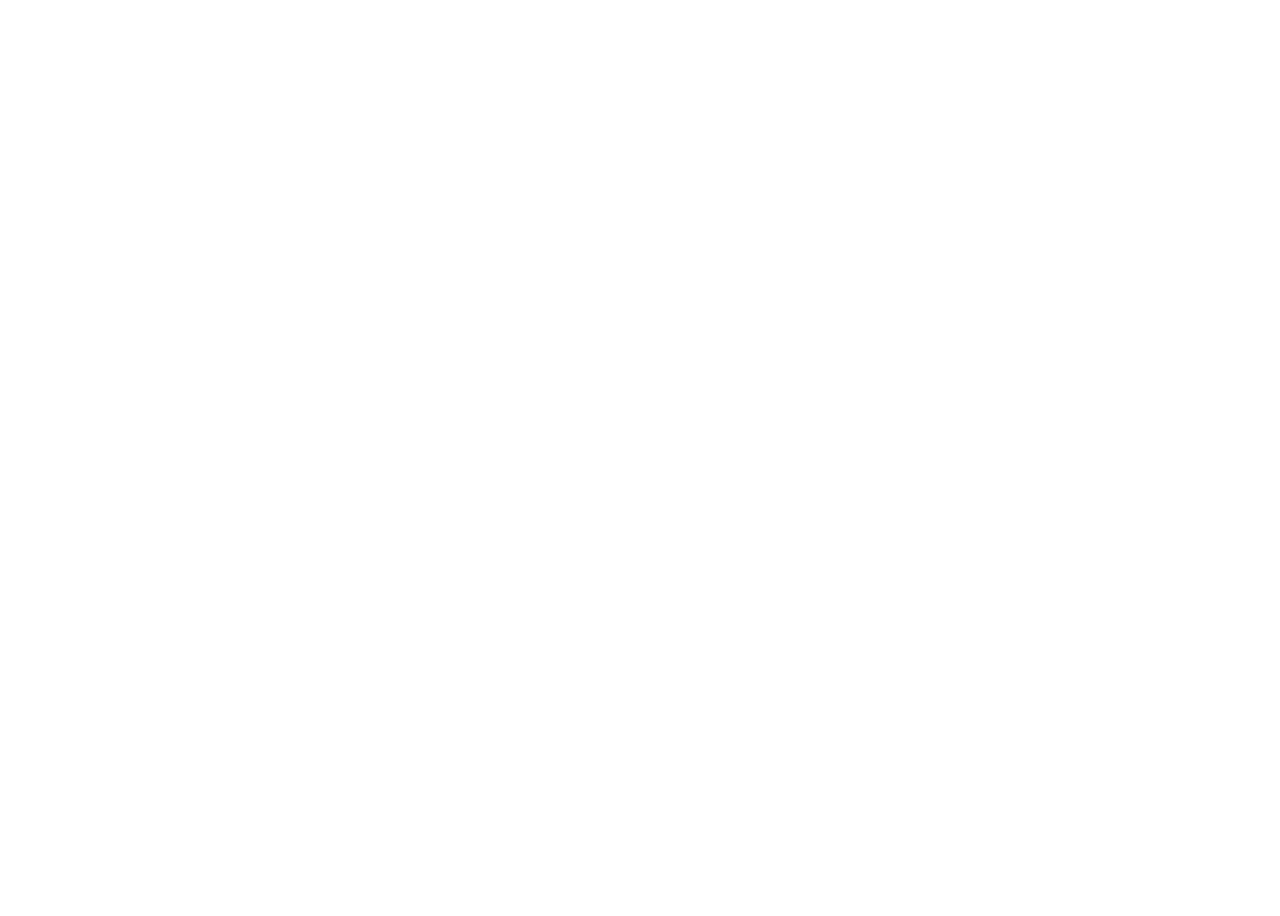
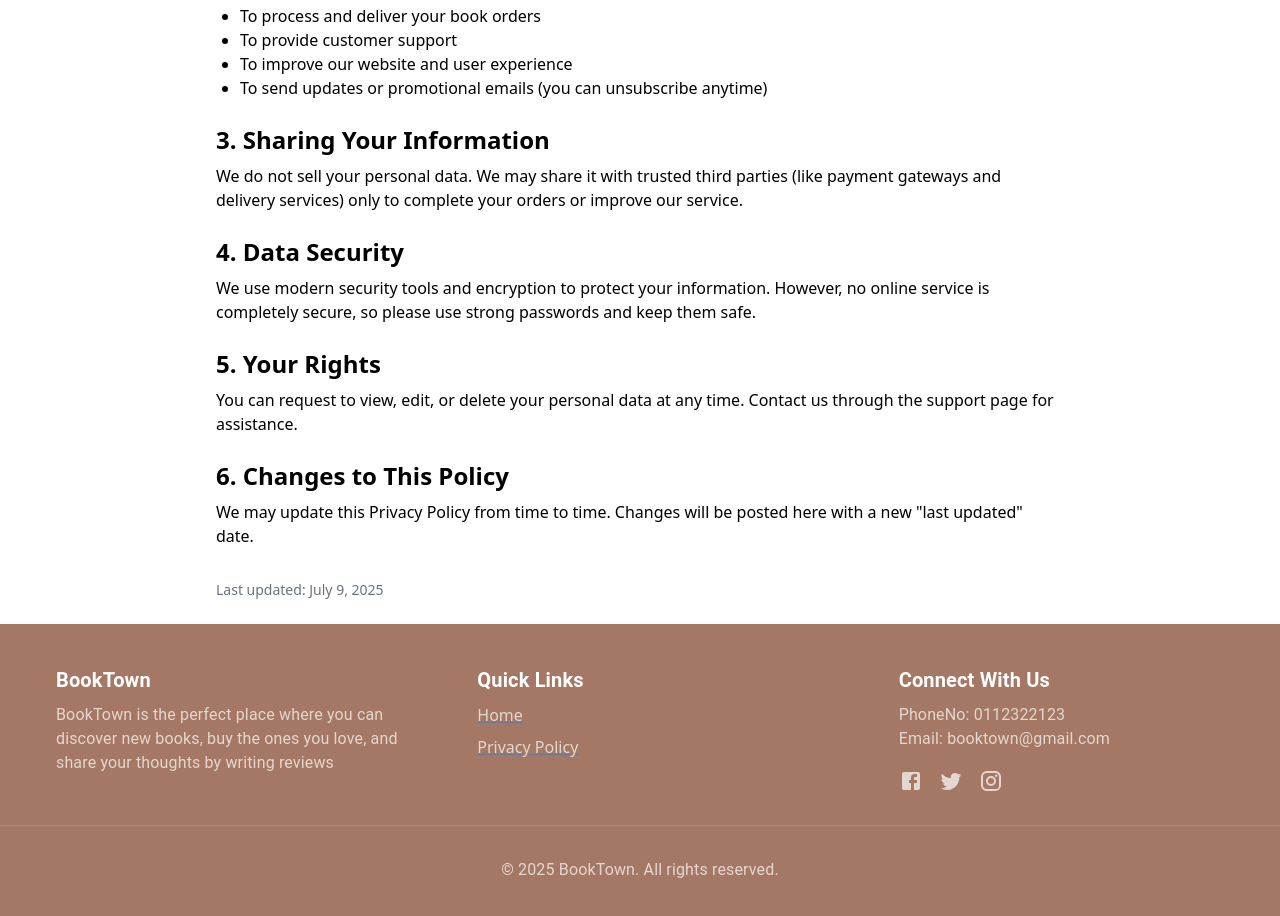
Before and after one commit to vipusrihar/e-commerce-website, a React (Vite) app in the folder react-frontend/: page /privacy in a window 1280 px wide. Before the commit this address had no page. Shown: the part 360-1276 px from the top of the page. Before the commit the page ends 800 px from the top, so only its background shows below. Built offline with nearby package versions, Linux system fonts and the light colour scheme.

Commit message:
footer part added

```diff
--- a/react-frontend/src/AppContent.jsx
+++ b/react-frontend/src/AppContent.jsx
@@ -8,6 +8,8 @@
 import CartPage from "./userComponents/CartPage";
 import ProfilePage from "./userComponents/ProfilePage";
 import DashboardPage from "./userComponents/DashboardPage";
+import Footer from "./components/Footer";
+import PrivacyPolicy from "./pages/PrivacyPolicy";
 
 
 function AppContent() {
@@ -20,7 +22,8 @@
       <Routes>
         <Route path="/login" element={<LoginPage />} />
         <Route path="/signup" element={<SignupPage />} />
-        <Route path="/" element={<HomePage /> } />
+        <Route path="/privacy" element={<PrivacyPolicy />} />
+        <Route path="/" element={<HomePage />} />
         <Route path="/home" element={<HomePage />} />
         <Route path="/book/:hashid" element={<BookDetails />} />
         <Route path="/cart" element={<CartPage />} />
@@ -28,9 +31,11 @@
         <Route path="/dashboard" element={<DashboardPage />} />
 
         {/* Nested Admin Routes */}
-        <Route path="/adminDashboard/*" element={<AdminPage  />}>
+        <Route path="/adminDashboard/*" element={<AdminPage />}>
         </Route>
       </Routes>
+      {!hideNav && <Footer />}
+
     </>
   );
 }
--- a/react-frontend/src/components/Footer.jsx
+++ b/react-frontend/src/components/Footer.jsx
@@ -1,11 +1,91 @@
-import React from 'react'
+import { Box, Grid, Typography, Link, Divider, useTheme } from '@mui/material';
+import { Facebook, Instagram, Twitter } from '@mui/icons-material';
+
+
+const socialMedias = [
+  { icon: <Facebook />, href: 'https://facebook.com' },
+  { icon: <Twitter />, href: 'https://twitter.com' },
+  { icon: <Instagram />, href: 'https://instagram.com' }
+]
+
+const links = [
+  { label: 'Home', href: '/' },
+  { label: 'Privacy Policy', href: '/privacy' }
+]
 
 const Footer = () => {
+
   return (
-    <div>
+    <Box
+      sx={{ backgroundColor: '#A47864', color: ' white', py: 5, }} >
+      <Box sx={{ px: 2, paddingBottom: 4 }}>
+        <Grid container spacing={2}>
+          <Grid size={4} paddingLeft={5}>
+            <Typography variant="h6" gutterBottom sx={{ fontWeight: 700, color: 'white' }} >
+              BookTown
+            </Typography>
+            <Typography sx={{ color: 'rgba(255, 255, 255, 0.7)' }}>
+              BookTown is the perfect place where you can discover new books, buy the ones you love, and share your thoughts by writing reviews
+            </Typography>
+          </Grid>
 
-    </div>
-  )
-}
 
-export default Footer
+          <Grid size={4} paddingLeft={5}>
+            <Typography gutterBottom variant="h6" sx={{ fontWeight: 600, color: 'white' }}>
+              Quick Links
+            </Typography>
+            <Box display="flex" flexDirection="column" gap={1}>
+              {links.map((link) => (
+                <Link
+                  key={link.href}
+                  href={link.href}
+                  sx={{
+                    color: 'rgba(255, 255, 255, 0.7)', '&:hover': { color: 'white', textDecoration: 'underline' }
+                  }}
+                >
+                  {link.label}
+                </Link>
+              ))}
+            </Box>
+          </Grid>
+
+          <Grid size={4} paddingLeft={5}>
+            <Typography gutterBottom variant="h6" sx={{ fontWeight: 600, color: 'white' }}>
+              Connect With Us
+            </Typography>
+            <Typography sx={{ color: 'rgba(255, 255, 255, 0.7)' }}>
+              PhoneNo: 0112322123
+            </Typography>
+            <Typography sx={{ color: 'rgba(255, 255, 255, 0.7)', mb: 2 }}>
+              Email: booktown@gmail.com
+            </Typography>
+            <Box display="flex" gap={2}>
+              {socialMedias.map((social) => (
+                <Link
+                  key={social.href}
+                  href={social.href}
+                  target="_blank"
+                  rel="noopener noreferrer"
+                  sx={{
+                    color: 'rgba(255, 255, 255, 0.7)', '&:hover': { color: 'white' }
+                  }}
+                >
+                  {social.icon}
+                </Link>
+              ))}
+            </Box>
+          </Grid>
+        </Grid>
+
+      </Box>
+      <Divider sx={{ borderColor: 'rgba(255, 255, 255, 0.12)' }} />
+
+      <Typography align="center" sx={{ color: 'rgba(255, 255, 255, 0.7)', paddingTop: 4 }}>
+        &copy; {new Date().getFullYear()} BookTown. All rights reserved.
+      </Typography>
+
+    </Box>
+  );
+};
+
+export default Footer;
--- a/react-frontend/src/pages/HomePage.jsx
+++ b/react-frontend/src/pages/HomePage.jsx
@@ -14,7 +14,8 @@
         backgroundPosition: 'center',
         backgroundRepeat: 'no-repeat',
         minHeight: '100vh',
-        marginTop:0
+        marginTop: 0,
+        paddingBottom: 10,
       }}
     >
       <BooksList />
--- /dev/null
+++ b/react-frontend/src/pages/PrivacyPolicy.jsx
@@ -0,0 +1,52 @@
+import React from 'react';
+
+const PrivacyPolicy = () => {
+  return (
+    <div className="p-6 max-w-4xl mx-auto">
+      <h1 className="text-3xl font-bold mb-4">Privacy Policy</h1>
+
+      <p className="mb-4">
+        At BOOKTOWN, your privacy is very important to us. This Privacy Policy explains how we collect, use, and protect your personal information when you use our website.
+      </p>
+
+      <h2 className="text-2xl font-semibold mt-6 mb-2">1. Information We Collect</h2>
+      <ul className="list-disc pl-6 mb-4">
+        <li>Personal details (name, email, address, phone number) when creating an account or placing an order</li>
+        <li>Payment information (handled securely by third-party services)</li>
+        {/* <li>Browsing and usage data (pages visited, time spent, etc.)</li> */}
+      </ul>
+
+      <h2 className="text-2xl font-semibold mt-6 mb-2">2. How We Use Your Information</h2>
+      <ul className="list-disc pl-6 mb-4">
+        <li>To process and deliver your book orders</li>
+        <li>To provide customer support</li>
+        <li>To improve our website and user experience</li>
+        <li>To send updates or promotional emails (you can unsubscribe anytime)</li>
+      </ul>
+
+      <h2 className="text-2xl font-semibold mt-6 mb-2">3. Sharing Your Information</h2>
+      <p className="mb-4">
+        We do not sell your personal data. We may share it with trusted third parties (like payment gateways and delivery services) only to complete your orders or improve our service.
+      </p>
+
+      <h2 className="text-2xl font-semibold mt-6 mb-2">4. Data Security</h2>
+      <p className="mb-4">
+        We use modern security tools and encryption to protect your information. However, no online service is completely secure, so please use strong passwords and keep them safe.
+      </p>
+
+      <h2 className="text-2xl font-semibold mt-6 mb-2">5. Your Rights</h2>
+      <p className="mb-4">
+        You can request to view, edit, or delete your personal data at any time. Contact us through the support page for assistance.
+      </p>
+
+      <h2 className="text-2xl font-semibold mt-6 mb-2">6. Changes to This Policy</h2>
+      <p className="mb-4">
+        We may update this Privacy Policy from time to time. Changes will be posted here with a new "last updated" date.
+      </p>
+
+      <p className="text-sm text-gray-500 mt-8">Last updated: July 9, 2025</p>
+    </div>
+  );
+};
+
+export default PrivacyPolicy;
```
